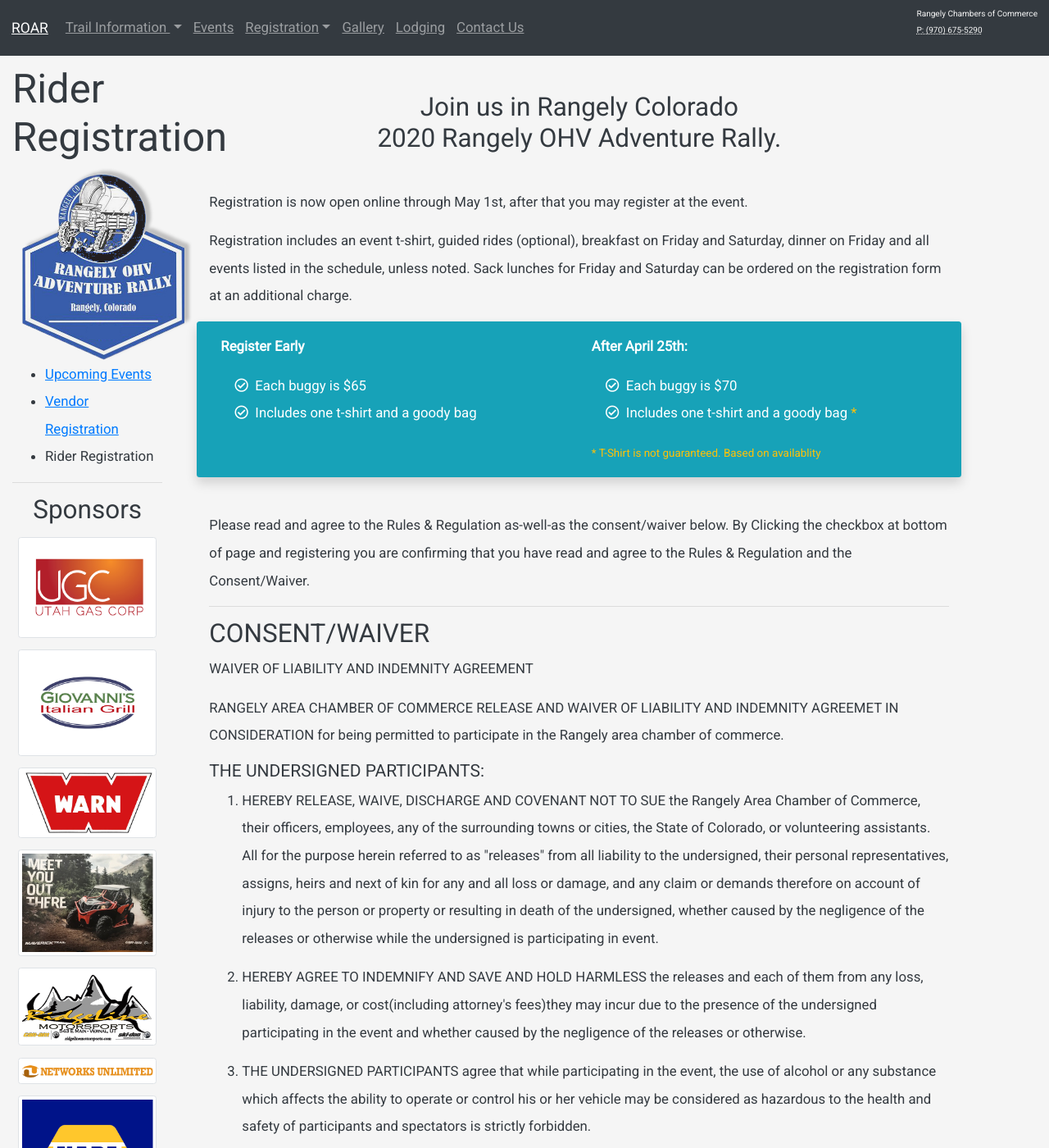
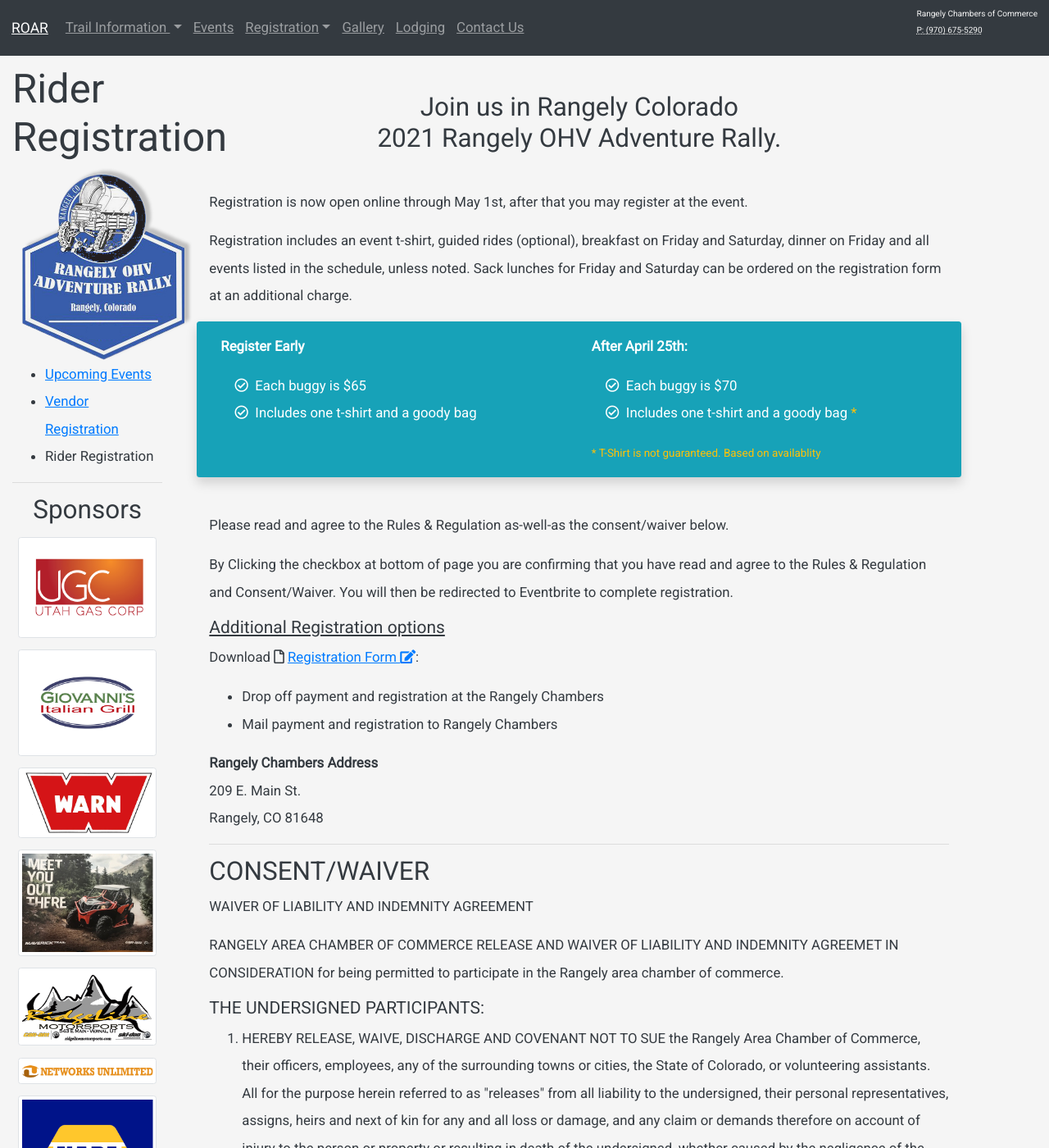
Before and after one commit to Clients/ROAR, a Jekyll site: the page built from Rider-Registration.html, in a window 1280 px wide and 1400 px high. Shown: the whole window at 82% size. Built offline with Jekyll 4.4.1, drawn with Linux system fonts in a browser that asks for light colours; nearby versions of some CDN libraries; comment, search, counter and statistics services are not loaded.

Commit message:
update rider registration

```diff
--- a/Rider-Registration.html
+++ b/Rider-Registration.html
@@ -5,7 +5,7 @@ category: registration
 permalink: rider-registration
 ---
 
-<h2 class="text-center mb-5">Join us in Rangely Colorado <br /> 2020 Rangely OHV Adventure Rally.</h2>
+<h2 class="text-center mb-5">Join us in Rangely Colorado <br /> {{ "now" | date: "%Y" }} Rangely OHV Adventure Rally.</h2>
 
 <p>Registration is now open online through May 1st, after that you may register at the event.</p>
 
@@ -32,8 +32,22 @@ additional charge.</p>
   </div>
 </div>
 
-<p>Please read and agree to the Rules & Regulation as-well-as the consent/waiver below. By Clicking the checkbox at bottom of page
-and registering you are confirming that you have read and agree to the Rules & Regulation and the Consent/Waiver.</p>
+<p>Please read and agree to the Rules & Regulation as-well-as the consent/waiver below. </p>
+<p>By Clicking the checkbox at bottom of page you are confirming that you have read and agree to the Rules & Regulation
+and Consent/Waiver. You will then be redirected to Eventbrite to complete registration.</p>
+
+<h3><u>Additional Registration options</u></h3>
+<p>Download <i class="far fa-file"></i> <a href="https://drive.google.com/file/d/1fAlkP_qkR_52u0i85kY24yQ3i86hyTbM/view?usp=sharing" target="_blank">Registration Form <span class="sr-only">Opens in new window</span><i aria-hidden="true" class="fa fa-edit fa-external-link"></i></a>:</p>
+<ul>
+  <li>Drop off payment and registration at the Rangely Chambers</li>
+  <li>Mail payment and registration to Rangely Chambers</li>
+</ul>
+
+<p><p>
+<p><strong>Rangely Chambers Address</strong><br />
+209 E. Main St.</br>
+Rangely, CO 81648</p>
+
 
 <!-- <p><strong>If you would like to order food from our Local Cafe you may place an <a href="{{site.baseurl}}lunch-order">order online</a>. This will be seperat to the registration form.</strong></p> -->
 
```
